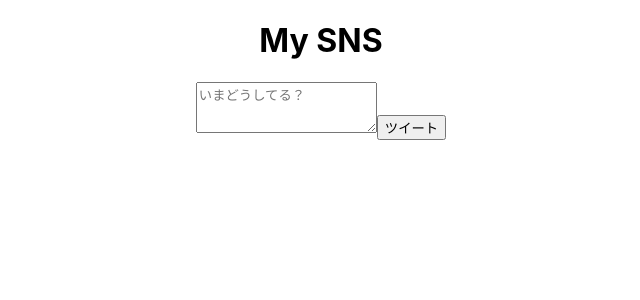
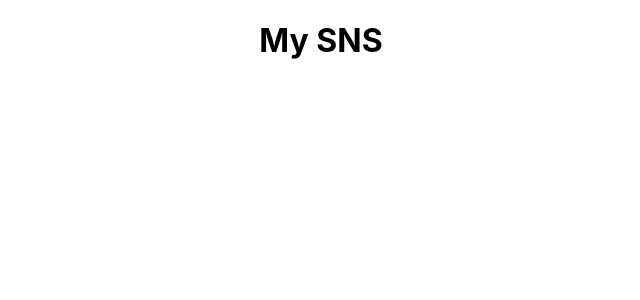
Before and after one commit to yizhen05/my-sns, a React (Create React App) app: page / in a window 1280 px wide. Shown: the top 300 px of the page, without its empty margins (319-959 px from the left). Built offline with nearby package versions, Linux system fonts and the light colour scheme.

Commit message:
これでいけない？

```diff
--- a/src/App.tsx
+++ b/src/App.tsx
@@ -13,10 +13,10 @@ const App: React.FC = () => {
   return (
     <div className="App">
       <h1>My SNS</h1>
-      <TweetForm setTweets={setTweets} />
+      {/* <TweetForm setTweets={setTweets} /> */}
       <TweetList tweets={tweets} setTweets={setTweets} />
       {/* 投稿フォームにsetTweetsを渡して、ユーザーがツイートを追加できるように。
-      投稿リストにtweetsとsetTweetsを渡して、一覧を表示、操作できるように。 */ }
+      投稿リストにtweetsとsetTweetsを渡して、一覧を表示、操作できるように。 */}
     </div>
   );
 };
```
